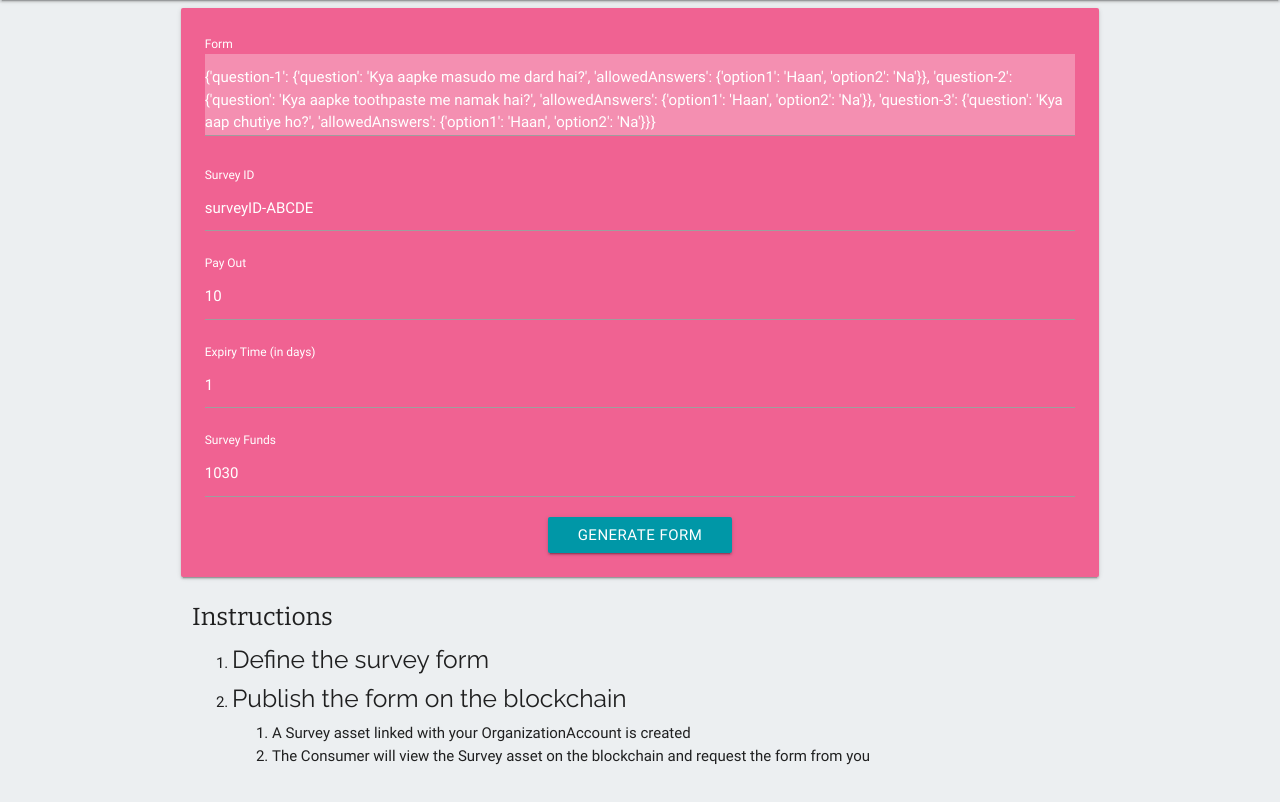
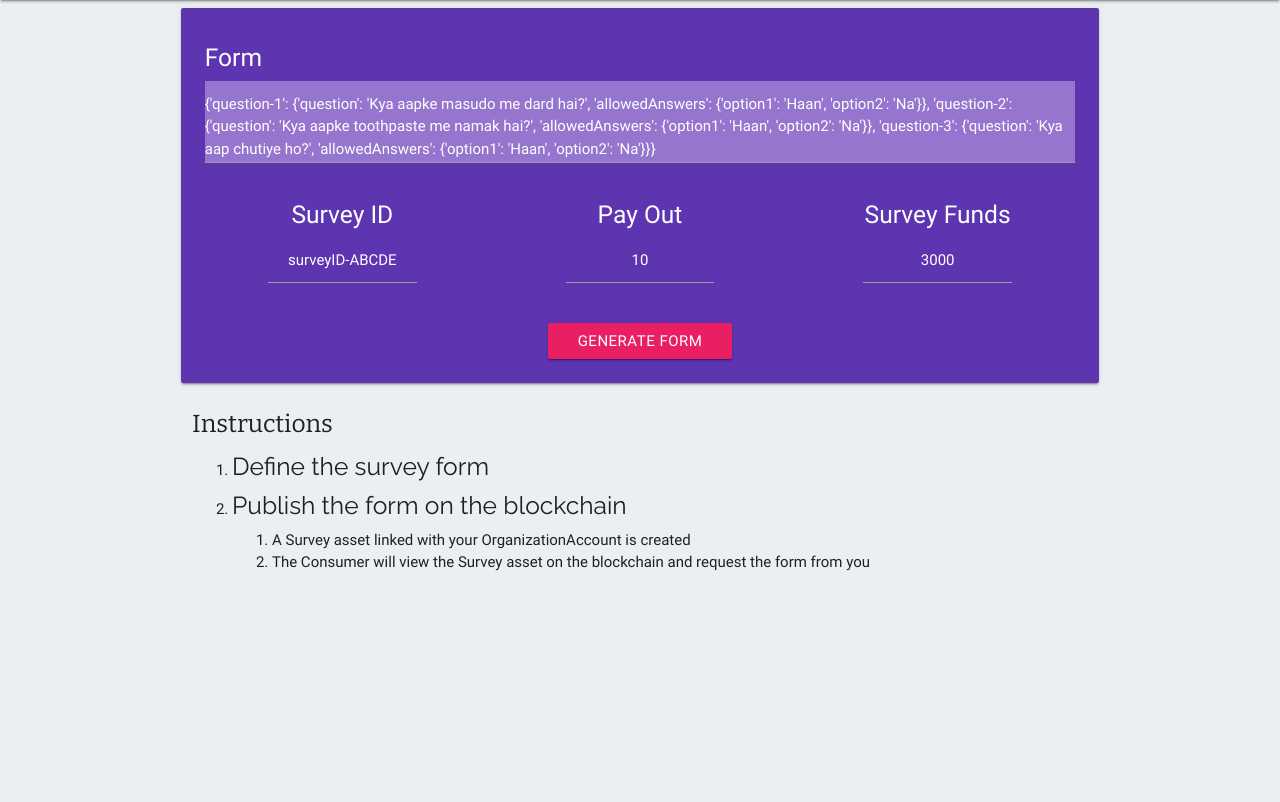
Before and after one commit to shreyasnbhat/crowdsourced-hyperledger, a Flask app: page /form/generate in a window 1280 px wide. Shown: the part 64-866 px from the top of the page. After the commit the page ends 635 px from the top, so only its background shows below. Run offline with Flask 2, Linux system fonts and the light colour scheme; parts of the project's set-up code (start-up, migrations or seed data) failed here and were passed over; some web fonts are replaced.

Commit message:
Updated form design

```diff
--- a/organization/app/templates/form_generate.html
+++ b/organization/app/templates/form_generate.html
@@ -9,27 +9,24 @@
 </head>
 <body>
 {% block body %}
-    <div class="row card-panel white pink lighten-2">
-        <form method="POST" action="{{ url_for('serve_form_generate') }}" class="white-text">
-            <div>
-                <label for="form" class="white-text">Form</label>
-                <textarea class="materialize-textarea pink lighten-3" name="form" rows="10"
+    <div class="row card-panel white deep-purple darken-1">
+        <div>
+            <form method="POST" action="{{ url_for('serve_form_generate') }}" class="white-text">
+                <h5 class="white-text">Form</h5>
+                <textarea class="materialize-textarea deep-purple lighten-2" name="form" rows="10"
                           cols="30">{{ form }}</textarea>
-                <label for="surveyID" class="white-text">Survey ID</label>
-                <input name="surveyID" value="surveyID-ABCDE">
-                <label for="payOut" class="white-text">Pay Out</label>
-                <input name="payOut" value="10">
-                <label for="expiry" class="white-text">Expiry Time (in days)</label>
-                <input name="expiry" value="1">
-            </div>
-            <div>
-                <label for="surveyFunds" class="white-text">Survey Funds</label>
-                <input name="surveyFunds" value="1030">
-            </div>
-            <center><input type="submit" class="btn waves-effect cyan darken-2" value="Generate Form"></center>
-        </form>
+                <div class="row">
+                    <h5 class="white-text col s4 center">Survey ID</h5>
+                    <h5 class="white-text col s4 center">Pay Out</h5>
+                    <h5 class="white-text col s4 center">Survey Funds</h5>
+                    <input name="surveyID" value="surveyID-ABCDE" class="col s2 offset-s1 center">
+                    <input name="payOut" value="10" class="col s2 offset-s2 center">
+                    <input name="surveyFunds" value="3000" class="col s2 offset-s2 center">
+                </div>
+                <center><input type="submit" class="btn waves-effect pink" value="Generate Form"></center>
+            </form>
+        </div>
     </div>
-
     <div class="row">
         <div class="col s12">
             <h5 class="form-header">Instructions</h5>
@@ -48,8 +45,6 @@
             </ol>
         </div>
     </div>
-
 {% endblock %}
-
 </body>
 </html>
```
